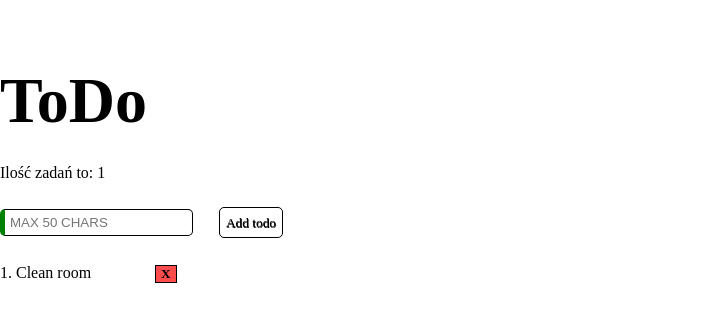
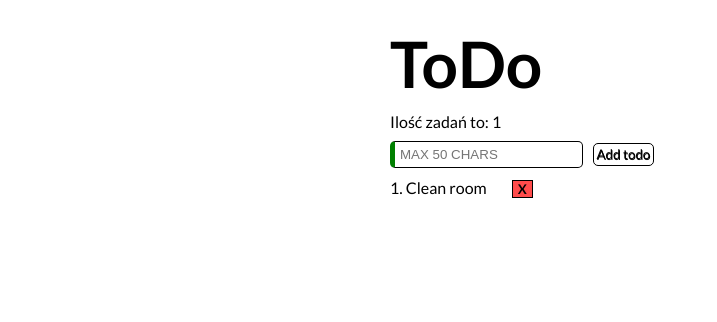
Before and after one commit to kubkil/SM-16-6, a React app: page / in a window 1280 px wide. Shown: the top 322 px of the page, without its empty margins (0-717 px from the left). Built offline with nearby package versions, Linux system fonts and the light colour scheme.

Commit message:
style App

```diff
--- a/styles/App.css
+++ b/styles/App.css
@@ -4,15 +4,12 @@
     box-sizing: border-box;
 }
 
-.TodoApp {
-    background-color: #F5F5F5;
-    color: #222;
-    display: flex;
-    flex-direction: column;
-    flex-wrap: nowrap;
-    justify-content: center;
-    align-items: center;
-    align-content: center;
-    width: 100vw;
-    height: 100vh;
+body {
+    font-family: 'Lato', sans-serif;
 }
+
+.container {
+max-width: 500px;
+width: 100%;
+margin: 0 auto;
+}
```
